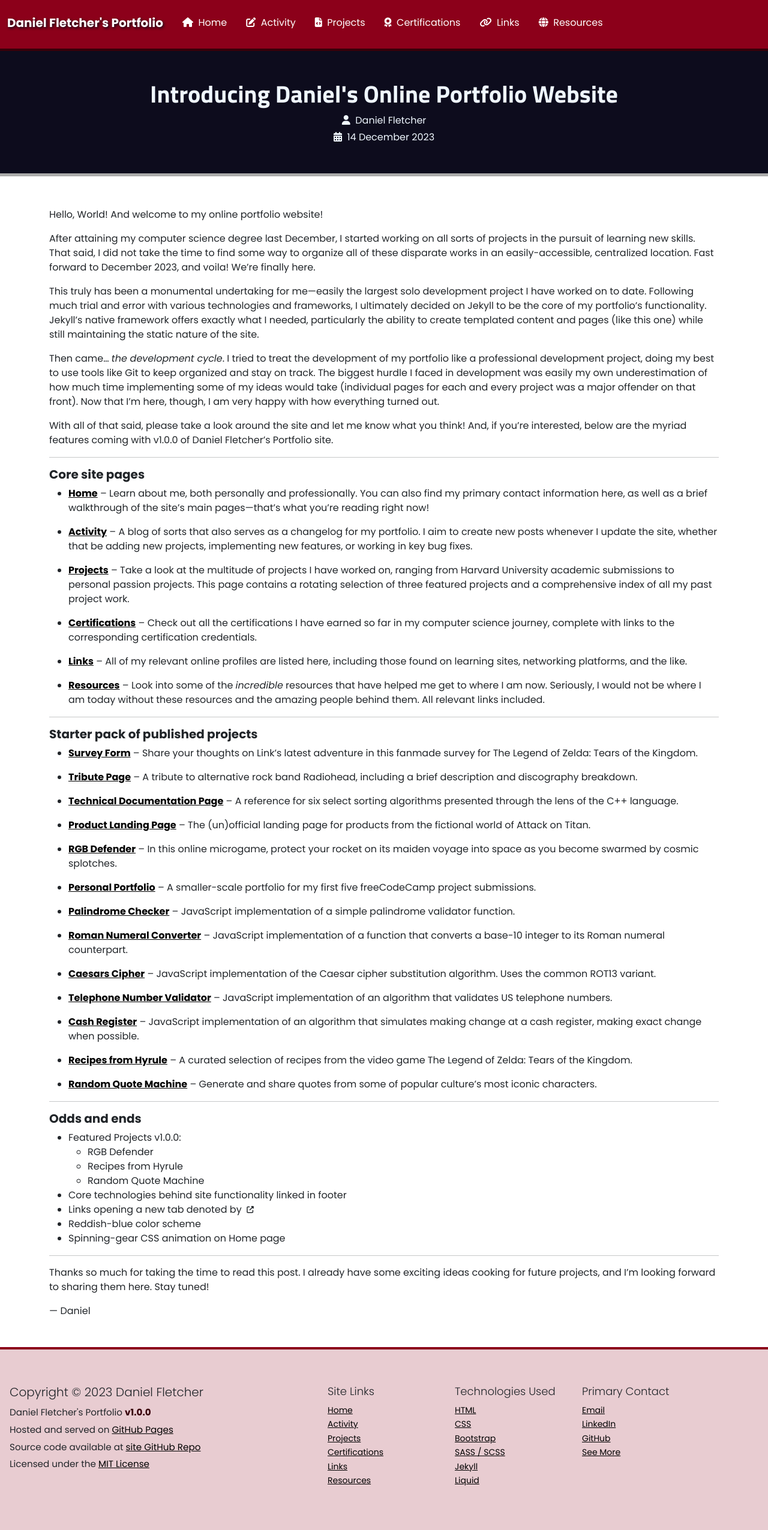
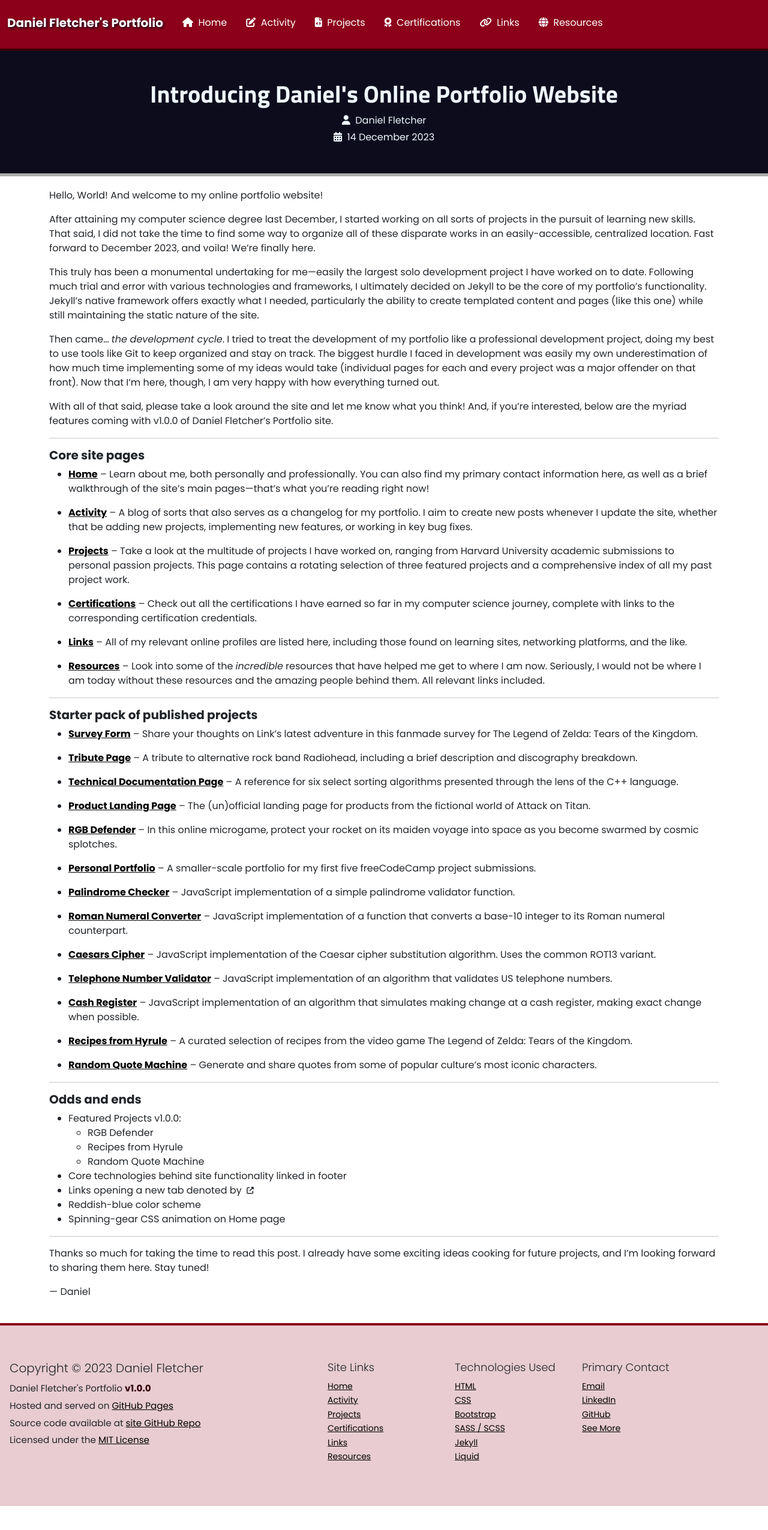
Before and after one commit to DanielTheFletch/portfolio, a Jekyll site: the page built from _posts/2023-12-14-placeholder-post.md, in a window 1280 px wide. Shown: the whole page at 60% size. Built offline with Jekyll 4.4.1, drawn with Linux system fonts in a browser that asks for light colours; after the commit the page ends 2511 px from its top, so only the background shows below that.

Commit message:
Tighten margins on Activity post pages

```diff
--- a/_layouts/post.html
+++ b/_layouts/post.html
@@ -2,7 +2,7 @@
 layout: default
 ---
 
-<div class="container-fluid bg-dark fg-light text-center page-heading mb-5 mt-0 py-5">
+<div class="container-fluid bg-dark fg-light text-center page-heading my-0 py-5">
   <div class="container">
     <h1 class="mb-2">{{ page.title }}</h1>
     <p class="mb-1 mt-0"><i class="fa-solid fa-user"></i>&nbsp;&nbsp;Daniel Fletcher</p>
@@ -10,7 +10,7 @@ layout: default
   </div>
 </div>
 
-<div class="container my-5">
+<div class="container pt-3 pb-4">
   <article>
     {{ content }}
   </article>
```
